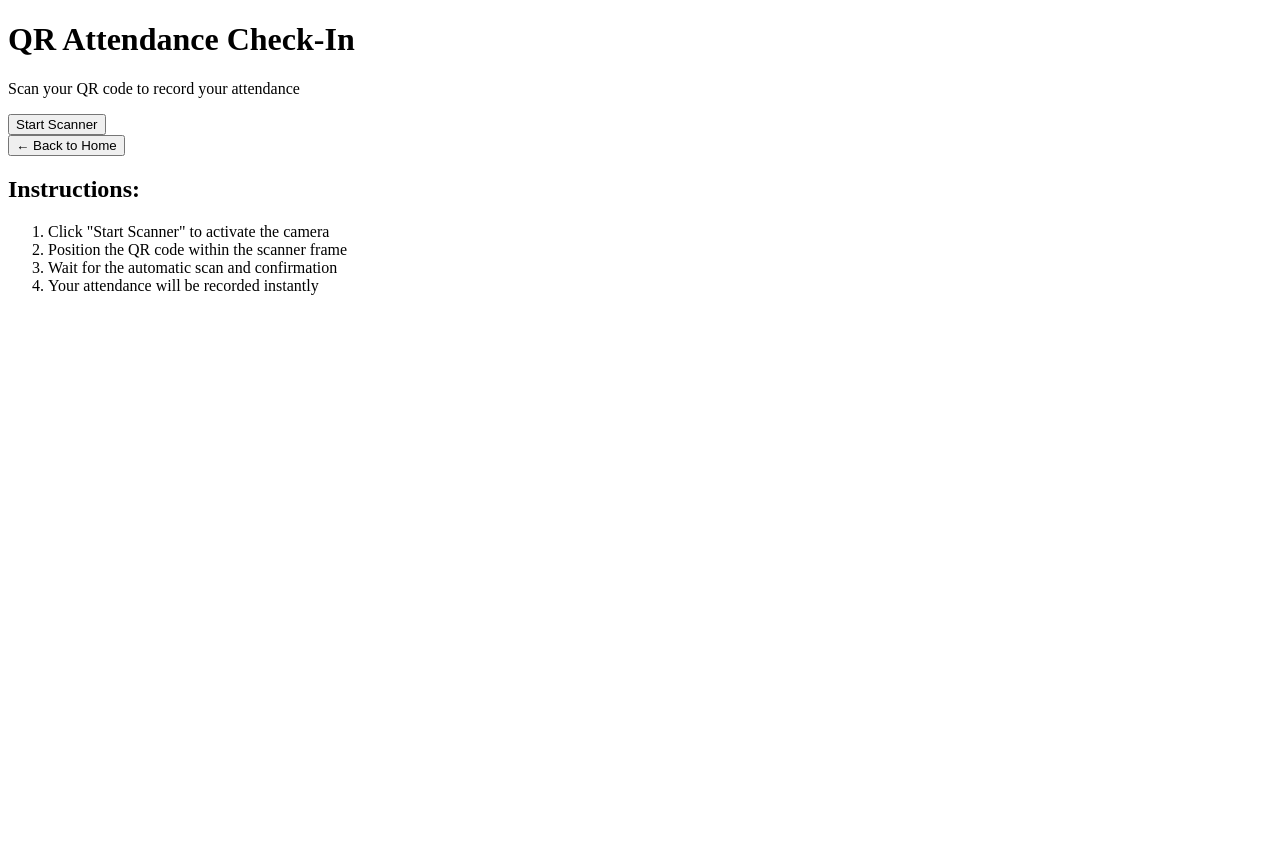
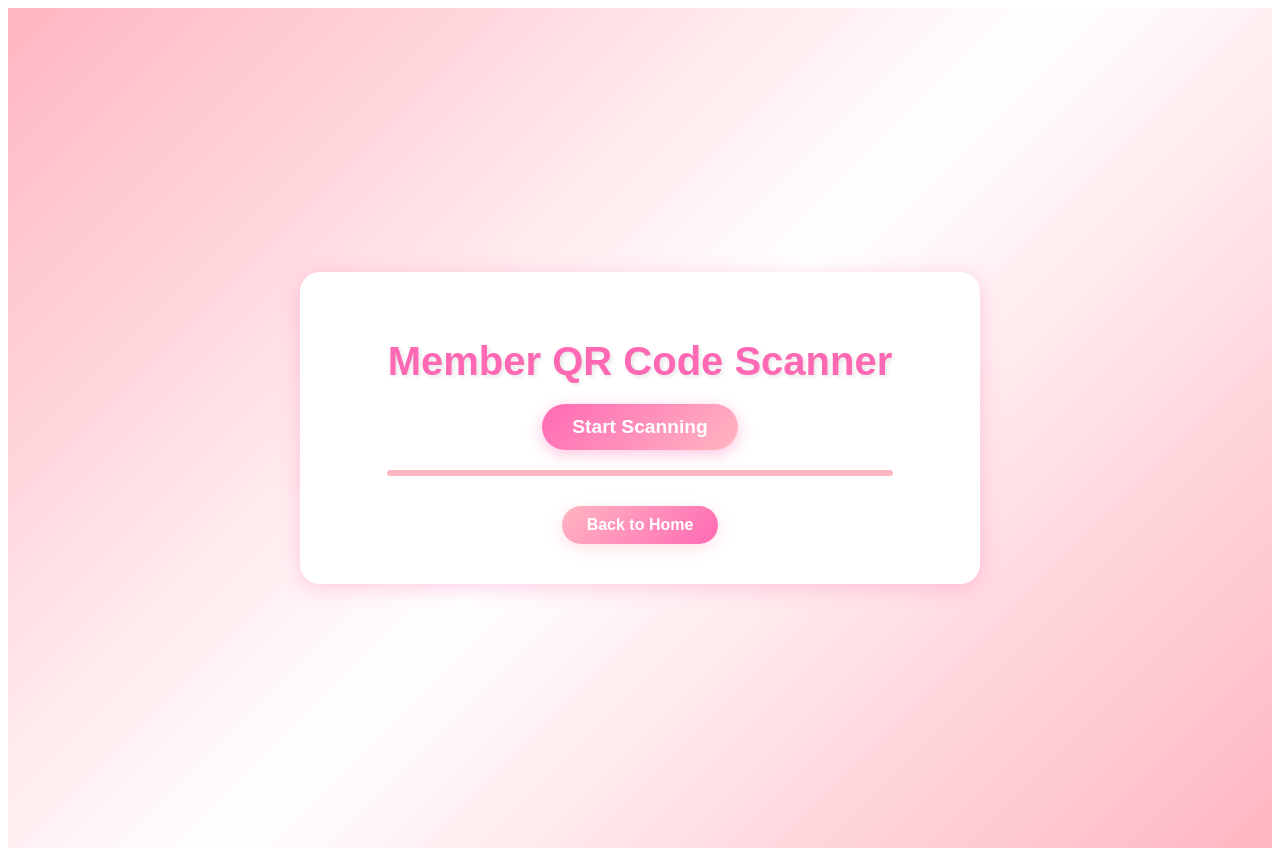
Before and after one commit to Khafeefa/breast-cancer-hope-initiative, a Next.js app: page /scan in a window 1280 px wide. Before the commit the page ends 800 px from the top, so only its background shows below. Built offline with nearby package versions, Linux system fonts and the light colour scheme.

Commit message:
Apply pink & white colorway to all pages

```diff
--- a/pages/scan.js
+++ b/pages/scan.js
@@ -36,144 +36,185 @@ export default function Scan() {
         headers: {
           'Content-Type': 'application/json',
         },
-        body: JSON.stringify({
-          qrData: decodedText,
-          timestamp: new Date().toISOString(),
-        }),
+        body: JSON.stringify({ memberId: decodedText }),
       });
-      const data = await response.json();
 
       if (response.ok) {
         setSuccess('Attendance recorded successfully!');
-        setTimeout(() => {
+        setError('');
+      } else {
+        const errorData = await response.json();
+        setError(errorData.error || 'Failed to record attendance');
         setSuccess('');
-        }, 2000);
-      } else {
-        setError(data.message || 'Failed to record attendance');
       }
     } catch (err) {
-      setError('Error recording attendance: ' + err.message);
+      setError('Error: ' + err.message);
+      setSuccess('');
     }
   };
 
   const startScanner = async () => {
+    try {
+      setScanning(true);
       setError('');
-    setScanning(true);
+      setSuccess('');
 
-    try {
-      const html5Qrcode = new Html5Qrcode('qr-reader');
-      html5QrcodeRef.current = html5Qrcode;
+      if (!html5QrcodeRef.current) {
+        html5QrcodeRef.current = new Html5Qrcode('reader');
+      }
 
-      await html5Qrcode.start(
+      const qrCodeSuccessCallback = (decodedText) => {
+        handleScan(decodedText);
+      };
+
+      const config = { fps: 10, qrbox: { width: 250, height: 250 } };
+
+      await html5QrcodeRef.current.start(
         { facingMode: 'environment' },
-        {
-          fps: 10,
-          qrbox: { width: 250, height: 250 }
-        },
-        handleScan,
-        (errorMessage) => {
-          // Ignore continuous scanning errors
-        }
+        config,
+        qrCodeSuccessCallback
       );
     } catch (err) {
-      console.error(err);
-      setError('Camera access denied or error occurred');
+      setError('Error starting scanner: ' + err.message);
       setScanning(false);
     }
   };
 
   const stopScanner = async () => {
+    try {
       if (html5QrcodeRef.current?.isScanning) {
-      try {
         await html5QrcodeRef.current.stop();
         setScanning(false);
+      }
     } catch (err) {
-        console.error('Error stopping scanner:', err);
-      }
+      setError('Error stopping scanner: ' + err.message);
     }
   };
 
   return (
-    <div className="min-h-screen bg-gradient-to-br from-pink-50 to-purple-50 py-12 px-4">
-      <div className="max-w-2xl mx-auto">
-        <div className="bg-white rounded-lg shadow-xl p-8">
-          <h1 className="text-3xl font-bold text-pink-600 mb-2 text-center">
-            QR Attendance Check-In
+    <div style={{
+      minHeight: '100vh',
+      background: 'linear-gradient(135deg, #FFB6C1 0%, #FFF 50%, #FFB6C1 100%)',
+      display: 'flex',
+      flexDirection: 'column',
+      alignItems: 'center',
+      justifyContent: 'center',
+      fontFamily: 'Arial, sans-serif',
+      padding: '20px'
+    }}>
+      <main style={{
+        textAlign: 'center',
+        backgroundColor: 'white',
+        padding: '40px',
+        borderRadius: '20px',
+        boxShadow: '0 4px 20px rgba(255, 105, 180, 0.3)',
+        maxWidth: '600px',
+        width: '100%'
+      }}>
+        <h1 style={{
+          color: '#FF69B4',
+          fontSize: '2.5rem',
+          marginBottom: '20px',
+          textShadow: '2px 2px 4px rgba(0,0,0,0.1)'
+        }}>
+          Member QR Code Scanner
         </h1>
-          <p className="text-gray-600 text-center mb-8">
-            Scan your QR code to record your attendance
-          </p>
 
-          {error && (
-            <div className="bg-red-100 border border-red-400 text-red-700 px-4 py-3 rounded mb-4">
-              {error}
+        <div style={{ marginBottom: '20px' }}>
+          {!scanning ? (
             <button
-                onClick={() => setError('')}
-                className="float-right font-bold"
+              onClick={startScanner}
+              style={{
+                background: 'linear-gradient(135deg, #FF69B4, #FFB6C1)',
+                color: 'white',
+                fontSize: '1.2rem',
+                padding: '12px 30px',
+                border: 'none',
+                borderRadius: '50px',
+                cursor: 'pointer',
+                boxShadow: '0 4px 15px rgba(255, 105, 180, 0.4)',
+                fontWeight: 'bold'
+              }}
             >
-                ×
+              Start Scanning
             </button>
+          ) : (
+            <button
+              onClick={stopScanner}
+              style={{
+                background: 'linear-gradient(135deg, #FFB6C1, #FF69B4)',
+                color: 'white',
+                fontSize: '1.2rem',
+                padding: '12px 30px',
+                border: 'none',
+                borderRadius: '50px',
+                cursor: 'pointer',
+                boxShadow: '0 4px 15px rgba(255, 182, 193, 0.4)',
+                fontWeight: 'bold'
+              }}
+            >
+              Stop Scanning
+            </button>
+          )}
         </div>
-          )}
+
+        <div
+          id="reader"
+          style={{
+            width: '100%',
+            maxWidth: '500px',
+            margin: '20px auto',
+            border: '3px solid #FFB6C1',
+            borderRadius: '15px',
+            overflow: 'hidden'
+          }}
+        ></div>
 
         {success && (
-            <div className="bg-green-100 border border-green-400 text-green-700 px-4 py-3 rounded mb-4">
+          <div style={{
+            marginTop: '20px',
+            padding: '15px',
+            backgroundColor: '#E6FFE6',
+            color: '#008000',
+            borderRadius: '10px',
+            fontWeight: 'bold'
+          }}>
             {success}
           </div>
         )}
 
-          <div className="mb-6">
-            {scanning ? (
-              <div>
-                <div id="qr-reader" ref={scannerRef} className="border-4 border-pink-500 rounded-lg overflow-hidden"></div>
-                <div className="text-center mt-4">
-                  <button
-                    onClick={stopScanner}
-                    className="bg-red-600 hover:bg-red-700 text-white font-bold py-3 px-6 rounded-lg transition duration-300"
-                  >
-                    Stop Scanner
-                  </button>
-                </div>
-              </div>
-            ) : (
-              <div className="text-center">
-                <button
-                  onClick={startScanner}
-                  className="bg-pink-600 hover:bg-pink-700 text-white font-bold py-3 px-6 rounded-lg transition duration-300"
-                >
-                  Start Scanner
-                </button>
-              </div>
-            )}
-          </div>
-
-          {data && (
-            <div className="bg-gray-100 p-4 rounded-lg">
-              <h3 className="font-semibold text-gray-700 mb-2">Scanned Data:</h3>
-              <p className="text-sm text-gray-600 break-all">{data}</p>
+        {error && (
+          <div style={{
+            marginTop: '20px',
+            padding: '15px',
+            backgroundColor: '#FFE6E6',
+            color: '#FF1493',
+            borderRadius: '10px',
+            fontWeight: 'bold'
+          }}>
+            {error}
           </div>
         )}
 
-          <div className="mt-8 text-center">
+        <div style={{ marginTop: '30px' }}>
           <button
             onClick={() => router.push('/')}
-              className="text-pink-600 hover:text-pink-800 font-semibold"
+            style={{
+              background: 'linear-gradient(135deg, #FFB6C1, #FF69B4)',
+              color: 'white',
+              fontSize: '1rem',
+              padding: '10px 25px',
+              border: 'none',
+              borderRadius: '50px',
+              cursor: 'pointer',
+              boxShadow: '0 4px 15px rgba(255, 182, 193, 0.4)',
+              fontWeight: 'bold'
+            }}
           >
-              ← Back to Home
+            Back to Home
           </button>
         </div>
-        </div>
-
-        <div className="mt-6 bg-white rounded-lg shadow-md p-6">
-          <h2 className="text-xl font-semibold text-gray-800 mb-3">Instructions:</h2>
-          <ol className="list-decimal list-inside space-y-2 text-gray-600">
-            <li>Click "Start Scanner" to activate the camera</li>
-            <li>Position the QR code within the scanner frame</li>
-            <li>Wait for the automatic scan and confirmation</li>
-            <li>Your attendance will be recorded instantly</li>
-          </ol>
-        </div>
-      </div>
+      </main>
     </div>
   );
 }
```
Lines whose indentation alone changed are shown as unchanged.
